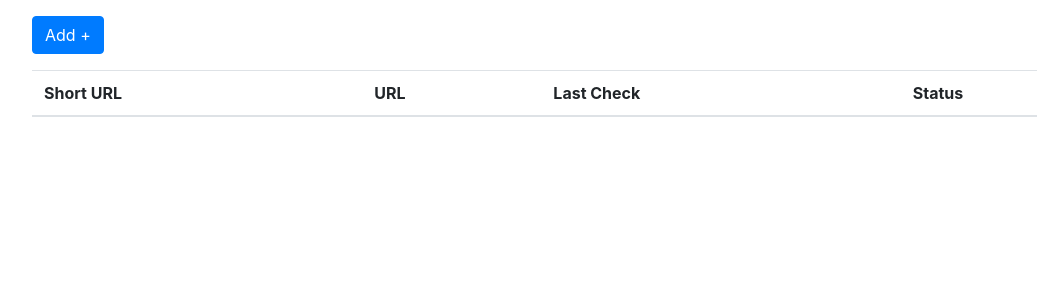
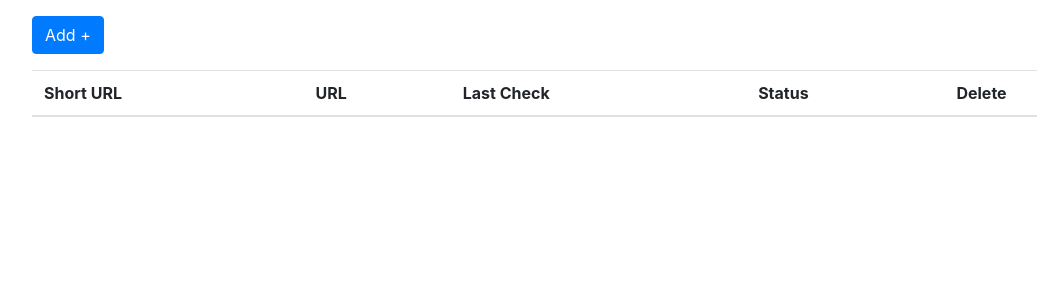
Before and after one commit to rafaelmadaloz/short-url, a Django app: page / in a window 1280 px wide. Shown: the part 56-356 px from the top of the page, without its empty margins (53-1090 px from the left). Run offline with Django 3.2, Linux system fonts and the light colour scheme; data that the repository does not hold is empty; some libraries are stand-ins or nearby versions.

Commit message:
Insert delete button in table list and modify method of generate urls for hashids

```diff
--- a/short_url/url/templates/url/base.html
+++ b/short_url/url/templates/url/base.html
@@ -3,6 +3,7 @@
     <head>
         <title>Short URL</title>
         <link rel="stylesheet" href="https://stackpath.bootstrapcdn.com/bootstrap/4.4.1/css/bootstrap.min.css" integrity="sha384-Vkoo8x4CGsO3+Hhxv8T/Q5PaXtkKtu6ug5TOeNV6gBiFeWPGFN9MuhOf23Q9Ifjh" crossorigin="anonymous">
+        <link rel="stylesheet" href="https://stackpath.bootstrapcdn.com/font-awesome/4.7.0/css/font-awesome.min.css">
     </head>
     <body>
        <nav class="navbar navbar-dark bg-dark">
--- a/short_url/url/templates/url/list.html
+++ b/short_url/url/templates/url/list.html
@@ -2,7 +2,7 @@
 
 {% block content %}
 
-    <a class="btn btn-primary mt-3" href="/new" role="button">Add +</a>
+    <a class="btn btn-primary mt-3" href="{% url 'url:add_url' %}" role="button">Add +</a>
 
     <table class="table table-hover mt-3">
         <thead>
@@ -11,6 +11,7 @@
             <th scope="col">URL</th>
             <th scope="col">Last Check</th>
             <th scope="col">Status</th>
+            <th scope="col">Delete</th>
             </tr>
         </thead>
         <tbody>
@@ -20,6 +21,7 @@
             <td>{{ url.url }}</td>
             <td>{{ url.last_check | default_if_none:"--" }}</td>
             <td>{{url.last_check_status | default_if_none:"--" }}</td>
+            <td><a href="{% url 'url:delete_url' url.short_url %}"><i style="color: red" class="fa fa-trash"></i></a></td>
             </tr>
             <tr>
         {% endfor %}
--- a/short_url/url/urls.py
+++ b/short_url/url/urls.py
@@ -4,7 +4,8 @@ from . import views
 
 app_name = 'url'
 urlpatterns = [
-    path('<str:hex_id>/', views.redirect_url, name='redirect'),
+    path('<str:hash_id>/', views.redirect_url, name='redirect'),
     path('', views.UrlListView.as_view(), name='url_list'),
-    path('new', views.AddUrlView.as_view(), name='add_url'),
+    path('add', views.AddUrlView.as_view(), name='add_url'),
+    path('delete/<str:hash_id>', views.delete_url, name='delete_url'),
 ]
--- a/short_url/url/views.py
+++ b/short_url/url/views.py
@@ -1,20 +1,33 @@
 from django.shortcuts import redirect, get_object_or_404
 from django.urls import reverse_lazy
 from django.views import generic
+
+from hashids import Hashids
 
 from url.models import Url
 from url.forms import UrlForm
 
 
-def redirect_url(request, hex_id):
-    short_url = "http://127.0.0.1:8000/" + hex_id
-    url = get_object_or_404(Url, short_url=short_url)
+
+def redirect_url(request, hash_id):
+    hashids = Hashids(salt='IIm54tostyz6tWoIJukG')
+    hashid = hashids.decode(hash_id)
+    url_id = str(hashid[0])
+    url = get_object_or_404(Url, pk=url_id)
     return redirect(url.url)
+
+def delete_url(request, hash_id):
+    hashids = Hashids(salt='IIm54tostyz6tWoIJukG')
+    hashid = hashids.decode(hash_id)
+    url_id = str(hashid[0])
+    url = Url.objects.get(pk=url_id)
+    url.delete()
+    return redirect('url:url_list')
 
 
 class AddUrlView(generic.CreateView):
     model = Url
-    template_name = 'url/new.html'
+    template_name = 'url/add.html'
     form_class = UrlForm
     success_url = reverse_lazy('url:url_list')
 
```
Also changed, not shown: requirements.txt (+8 -0 lines), short_url/url/models.py (+8 -3 lines), short_url/url/templates/url/add.html (renamed from short_url/url/templates/url/new.html).
